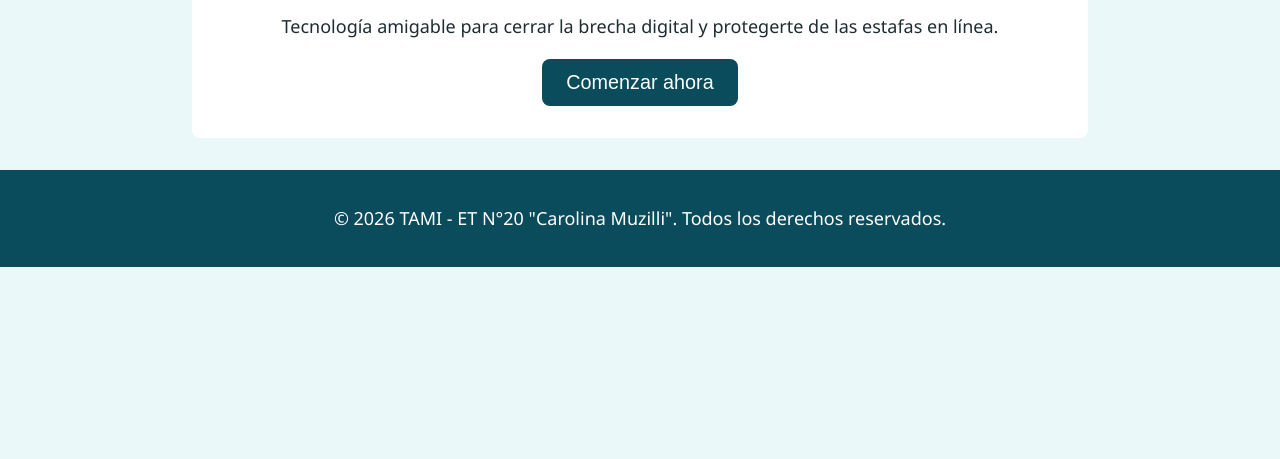
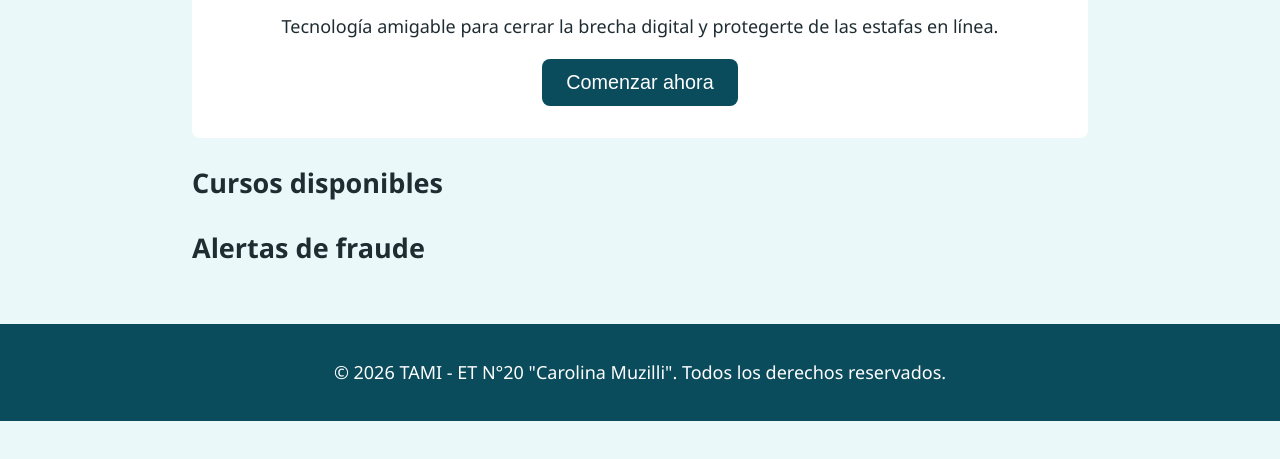
Before and after one commit to charcaezequiel/Grupo-TAMI, a plain HTML site: page code/index.html in a window 1280 px wide. Shown: the part 249-708 px from the top of the page. Drawn offline with Linux system fonts and the light colour scheme.

Commit message:
feat: crear estructura accesible de la pagina principal

```diff
--- a/code/index.html
+++ b/code/index.html
@@ -31,6 +31,16 @@
     <section class="mensaje" id="zona-mensaje" aria-live="polite" hidden>
       <p class="mensaje__texto" id="texto-mensaje"></p>
     </section>
+
+    <section class="seccion" aria-labelledby="cursos-titulo">
+      <h2 id="cursos-titulo" class="seccion__titulo">Cursos disponibles</h2>
+      <div class="seccion__lista" id="lista-cursos"></div>
+    </section>
+
+    <section class="seccion" aria-labelledby="alertas-titulo">
+      <h2 id="alertas-titulo" class="seccion__titulo">Alertas de fraude</h2>
+      <ul class="seccion__lista seccion__lista--puntos" id="lista-alertas"></ul>
+    </section>
   </main>
 
   <footer class="footer" role="contentinfo">
```
